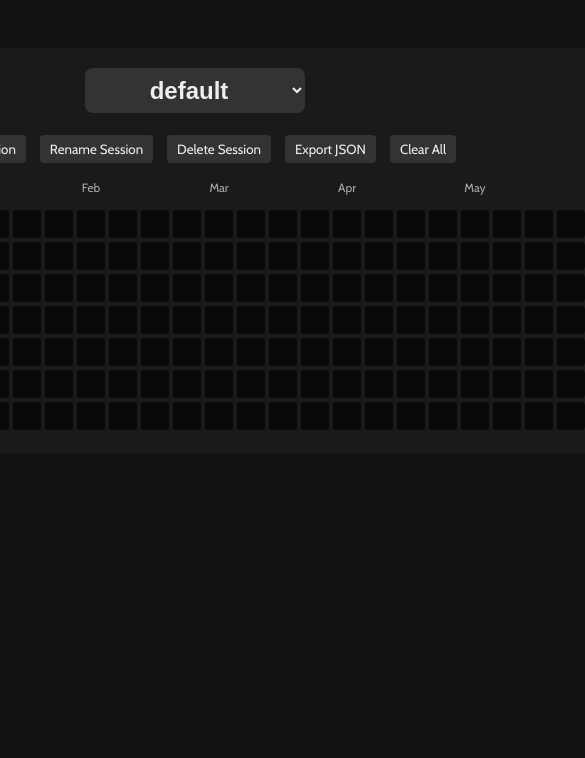
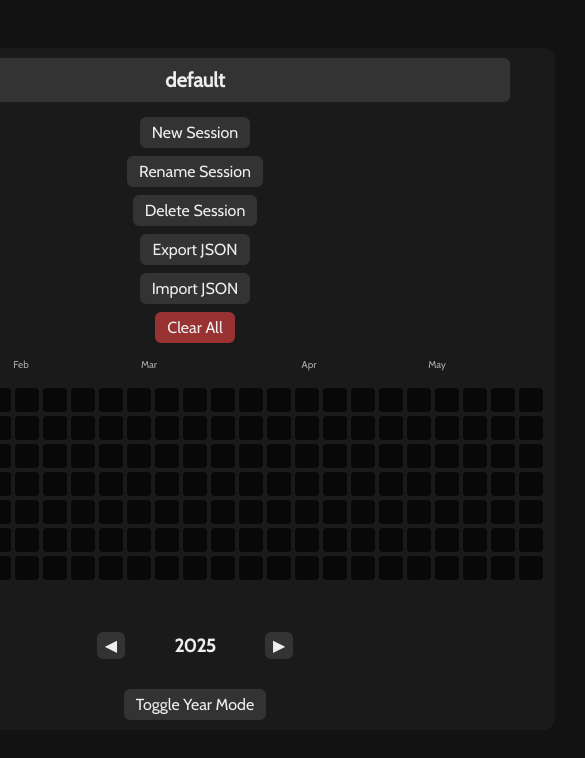
Before and after one commit to jan-olive/practice.tracker, a plain HTML site: page index.html in a window 390 px wide. Shown: the top 758 px of the page, 585 px wide, since content can reach past the window. Drawn offline with nearby package versions, Linux system fonts and the light colour scheme.

Commit message:
fixes and stuff

```diff
--- a/index.html
+++ b/index.html
@@ -5,8 +5,9 @@
 <title>Things Tracker</title>
 <link href="https://fonts.googleapis.com/css2?family=Cabin&display=swap" rel="stylesheet">
 <style>
+  * { font-family: 'Cabin', sans-serif; box-sizing: border-box; }
+
   body {
-    font-family: 'Cabin', sans-serif;
     background: #121212;
     color: #eee;
     display: flex;
@@ -14,108 +15,120 @@
     padding: 20px;
   }
 
-  button {
-    margin: 2px;
-    padding: 6px 10px;
-    background: #333;
-    color: #eee;
-    border: none;
-    border-radius: 4px;
-    cursor: pointer;
-    font-family: 'Cabin', sans-serif;
-  }
-  button:hover { background: #555; }
-
   .tracker-container {
-    margin: 20px auto;
+    margin: 20px;
     padding: 20px;
     background: #1a1a1a;
     border-radius: 12px;
     text-align: center;
+    min-width: 720px;
   }
 
-  .session-title {
-    font-size: 24px;
-    font-weight: bold;
-    text-align: center;
-    margin-bottom: 20px;
+  button {
+    background: #333;
+    color: #eee;
+    border: none;
+    border-radius: 6px;
+    padding: 6px 12px;
+    font-size: 16px;
+    cursor: pointer;
   }
-
-  #sessionSelect {
-    background:#333;
-    color:#eee;
-    border:none;
-    border-radius:8px;
-    padding:8px 12px;
-    font-size: 24px;
-    font-weight: bold;
-    text-align: center;
-    min-width: 220px;
-    text-align-last: center;
-  }
-  #sessionSelect:hover { background:#444; }
+  button:hover { background: #555; }
+  button.red { background: #993333; }
+  button.red:hover { background: #bb4444; }
 
   .controls {
     margin-bottom: 15px;
     display: flex;
     justify-content: center;
+    flex-wrap: wrap;
     gap: 10px;
-    flex-wrap: wrap;
   }
 
-  .graph-container { display: flex; justify-content: flex-start; align-items: flex-start; margin-top: 10px; overflow: hidden; }
-  .week-labels { display: flex; flex-direction: column; justify-content: flex-start; margin-right: 20px; }
-  .weekday { width: 28px; height: 28px; line-height: 28px; font-size: 12px; color: #aaa; text-align: right; margin-bottom: 4px; }
+  .graph-container { display: flex; margin-top: 10px; }
+  .week-labels { display: flex; flex-direction: column; margin-right: 12px; justify-content: flex-start; }
+  .weekday { height: 28px; line-height: 28px; font-size: 12px; color: #aaa; text-align: right; margin-bottom: 4px; }
   .graph { display: flex; gap: 4px; }
   .week { display: flex; flex-direction: column; gap: 4px; }
   .cell { width: 28px; height: 28px; border-radius: 4px; cursor: pointer; transition: transform 0.1s; position: relative; }
-  .cell:hover { transform: scale(1.2); z-index: 1; }
+  .cell:hover { transform: scale(1.2); z-index:1; }
 
-  .months { display: flex; margin-left: 42px; margin-bottom: 6px; font-size: 12px; color: #aaa; position: relative; width: fit-content; height: 20px; font-family: 'Cabin', sans-serif; }
+  .months { display: flex; margin-left: 38px; margin-bottom: 6px; font-size: 12px; color: #aaa; position: relative; width: fit-content; height: 20px; }
   .month-label { position: absolute; text-align: center; transform: translateX(-50%); }
+
+ /* Session Dropdown */
+.session-dropdown-wrapper { position: relative; display: flex; justify-content: center; margin-bottom: 15px; }
+.session-button { min-width: 400px; font-size: 24px; font-weight: bold; padding: 10px 16px; }
+.session-menu {
+  display: none;
+  position: absolute;
+  top: 100%;
+  left: 50%;
+  transform: translateX(-50%);
+  background: #222;
+  border-radius: 6px;
+  min-width: 400px;
+  text-align: center;
+  z-index: 50;
+  margin-top: 4px;
+}
+.session-menu div { padding: 10px 0; font-size: 18px; cursor: pointer; }
+.session-menu div:hover { background: #333; }
+
+
+  .year-switcher { margin-top: 20px; display: flex; justify-content: center; align-items: center; gap: 20px; flex-direction: column; }
+  .year-display { font-size: 18px; font-weight: bold; }
 
   .modal-bg {
     display: none;
-    position: fixed;
-    top:0; left:0; right:0; bottom:0;
+    position: fixed; top:0; left:0; right:0; bottom:0;
     background: rgba(0,0,0,0.7);
-    justify-content: center;
-    align-items: center;
-    z-index: 100;
+    justify-content: center; align-items: center; z-index: 100;
   }
   .modal {
-    background: #222;
-    padding: 20px;
-    border-radius: 8px;
-    text-align: center;
-    min-width: 250px;
+    background: #222; padding: 20px; border-radius: 8px; text-align: center; min-width: 250px;
   }
-  .modal button {
-    margin: 5px;
-    background: #444;
-    color: #eee;
-  }
-  .modal button:hover {
-    background: #666;
-  }
-  .modal input {
-    width: 80%;
-    padding: 6px 8px;
-    border-radius: 4px;
-    border: none;
-    margin-top: 10px;
-    background: #333;
-    color: #eee;
-  }
+  .modal button { margin: 5px; background: #444; color: #eee; }
+  .modal button:hover { background: #666; }
+  .modal input { width: 80%; padding: 6px 8px; border-radius: 4px; border: none; margin-top: 10px; background: #333; color:#eee; }
+
+    /* Mobile adjustments */
+  @media (max-width: 600px) {
+    .tracker-container {
+      padding: 10px;
+      width: 100%;
+      box-sizing: border-box;
+    }
+    .controls {
+      flex-direction: column;
+      gap: 8px;
+      align-items: center;
+    }
+    .session-button {
+      width: 90%;
+      font-size: 20px;
+    }
+    .graph-container {
+      overflow-x: auto;
+      margin-left: 0;
+    }
+    .week-labels {
+      margin-right: 8px;
+    }
+    .cell { width: 24px; height: 24px; }
+    .weekday { line-height: 24px; font-size: 11px; }
+    .month-label { font-size: 10px; }
+    .year-display { font-size: 16px; }
+
 </style>
 </head>
 <body>
 
 <div class="tracker-container">
 
-  <!-- Session Dropdown as Title -->
-  <div class="session-title">
-    <select id="sessionSelect"></select>
+  <div class="session-dropdown-wrapper">
+    <button id="sessionButton" class="session-button">default</button>
+    <div id="sessionMenu" class="session-menu"></div>
   </div>
 
   <div class="controls">
@@ -123,7 +136,9 @@
     <button id="renameSession">Rename Session</button>
     <button id="deleteSession">Delete Session</button>
     <button id="exportJSON">Export JSON</button>
-    <button id="clearAll">Clear All</button>
+    <input type="file" id="importFile" style="display:none" onchange="importJSON(event)">
+    <button onclick="document.getElementById('importFile').click()">Import JSON</button>
+    <button id="clearAll" class="red">Clear All</button>
   </div>
 
   <div class="months" id="monthLabels"></div>
@@ -140,9 +155,18 @@
     </div>
     <div id="graph" class="graph"></div>
   </div>
+
+  <div class="year-switcher">
+    <div style="display:flex; justify-content:center; align-items:center; gap:20px; font-size:18px; font-weight:bold;">
+      <button id="prevYear" style="padding:4px 8px;">◀</button>
+      <span id="yearLabel" style="min-width:100px; display:inline-block; text-align:center;">2025</span>
+      <button id="nextYear" style="padding:4px 8px;">▶</button>
+    </div>
+    <button id="toggleYearType" style="margin-top:10px;">Toggle Year Mode</button>
+  </div>
+
 </div>
 
-<!-- Custom Modal -->
 <div class="modal-bg" id="modalBg">
   <div class="modal" id="modalContent">
     <p id="modalMessage"></p>
@@ -156,181 +180,182 @@
 
 <script>
 const PALETTE = ['#080808','#002200','#004400','#008800','#00ff00'];
+let currentYear = 2025;
+let seasonalMode = false;
 
-function buildCalendar() {
-  const startMonth = new Date(2025,8,1);
-  const start = new Date(startMonth); start.setDate(start.getDate()-start.getDay());
-  const endMonth = new Date(2026,8,5);
-  const end = new Date(endMonth); end.setDate(end.getDate() + (6-end.getDay()));
+let sessions = JSON.parse(localStorage.getItem('sessions')||'{"default":{}}');
+let currentSession = localStorage.getItem('currentSession')||'default';
+if(!sessions[currentSession]) sessions[currentSession]={};
+if(!sessions[currentSession][currentYear]) sessions[currentSession][currentYear]={};
+let levels = sessions[currentSession][currentYear];
+let painting=false, eraseMode=false;
 
-  const days = [];
-  for(let d=new Date(start); d<=end; d.setDate(d.getDate()+1)) days.push(new Date(d));
-  const weeks = [];
-  for(let i=0;i<days.length;i+=7) weeks.push(days.slice(i,i+7));
+function saveLevels(){
+  sessions[currentSession][currentYear] = levels;
+  localStorage.setItem('sessions', JSON.stringify(sessions));
+  localStorage.setItem('currentSession', currentSession);
+}
+
+function fmt(date){ return date.toISOString().slice(0,10); }
+
+function buildCalendar(year){
+  const start = new Date(year,0,1); start.setDate(start.getDate()-start.getDay());
+  const end = new Date(year,11,31); end.setDate(end.getDate() + (6 - end.getDay()));
+  const days=[]; for(let d=new Date(start); d<=end; d.setDate(d.getDate()+1)) days.push(new Date(d));
+  const weeks=[]; for(let i=0;i<days.length;i+=7) weeks.push(days.slice(i,i+7));
   return weeks;
 }
 
-const graphDiv = document.getElementById('graph');
-const monthDiv = document.getElementById('monthLabels');
-let painting=false, eraseMode=false;
-
-function fmt(date){ return date.toISOString().slice(0,10); }
-
-let currentSession = 'default';
-let sessions = JSON.parse(localStorage.getItem('sessions')||'{"default":{}}');
-let levels = sessions[currentSession] || {};
-
-function saveLevels(){
-  sessions[currentSession] = levels;
-  localStorage.setItem('sessions', JSON.stringify(sessions));
+function buildSeasonalCalendar(year){
+  const start = new Date(year,8,1); start.setDate(start.getDate()-start.getDay());
+  const end = new Date(year+1,7,31); end.setDate(end.getDate() + (6-end.getDay()));
+  const days=[]; for(let d=new Date(start); d<=end; d.setDate(d.getDate()+1)) days.push(new Date(d));
+  const weeks=[]; for(let i=0;i<days.length;i+=7) weeks.push(days.slice(i,i+7));
+  return weeks;
 }
 
+function getWeeks(){ return seasonalMode ? buildSeasonalCalendar(currentYear) : buildCalendar(currentYear); }
+
+const graphDiv=document.getElementById('graph');
+const monthDiv=document.getElementById('monthLabels');
+
 function renderGraph(){
-  levels = sessions[currentSession] || {};
+  levels = sessions[currentSession][currentYear] || {};
   graphDiv.innerHTML=''; monthDiv.innerHTML='';
 
-  const weeks = buildCalendar();
-
-  // Month labels
-  const monthPositions = {};
-  weeks.forEach((week, colIndex)=>{
+  const weeks = getWeeks();
+  const monthPositions={};
+  weeks.forEach((week,colIndex)=>{
     week.forEach(day=>{
-      if(day < new Date(2025,8,1) || day > new Date(2026,8,5)) return;
-      const key = `${day.getFullYear()}-${day.getMonth()}`;
-      if(day.getDate()===1) monthPositions[key] = colIndex;
+      if(!seasonalMode && day.getFullYear()!==currentYear) return;
+      if(seasonalMode && ((day.getMonth()>=8 && day.getFullYear()!==currentYear) || (day.getMonth()<8 && day.getFullYear()!==currentYear+1))) return;
+      if(day.getDate()===1) monthPositions[`${day.getFullYear()}-${day.getMonth()}`]=colIndex;
     });
   });
 
-  const graphRect = graphDiv.getBoundingClientRect();
-  const monthRect = monthDiv.getBoundingClientRect();
-  const offset = graphRect.left - monthRect.left;
-
   for(const [key,col] of Object.entries(monthPositions)){
     const [y,m] = key.split('-');
-    if(parseInt(y)==2026 && parseInt(m)==8) continue;
-    const label = document.createElement('div');
+    const label=document.createElement('div');
     label.className='month-label';
-    label.style.left = `${offset + col*(28+4)+14}px`;
-    label.textContent = new Date(parseInt(y),parseInt(m)).toLocaleString('default',{month:'short'});
+    label.style.left=`${col*32 + 10}px`;
+    label.textContent=new Date(y,m).toLocaleString('default',{month:'short'});
     monthDiv.appendChild(label);
   }
 
   weeks.forEach(week=>{
-    const col = document.createElement('div'); col.className='week';
+    const col=document.createElement('div'); col.className='week';
     week.forEach(d=>{
-      const key = fmt(d);
-      const cell = document.createElement('div'); cell.className='cell';
-      const lvl = levels[key]||0;
-      cell.style.backgroundColor = PALETTE[lvl];
-      cell.title = `${key} - Level ${lvl}`;
-
-      const updateCell = (increment=true)=>{
-        if(increment){
-          levels[key]=(levels[key]||0)+1;
-          if(levels[key]>4) levels[key]=0;
-        } else {
-          levels[key]=0;
-        }
-        cell.style.backgroundColor = PALETTE[levels[key]];
-        cell.title = `${key} - Level ${levels[key]}`;
+      const key=fmt(d);
+      const cell=document.createElement('div'); cell.className='cell';
+      const lvl=levels[key]||0;
+      cell.style.backgroundColor=PALETTE[lvl];
+      cell.title=`${key} - Level ${lvl}`;
+      const updateCell=(increment=true)=>{
+        if(increment){ levels[key]=(levels[key]||0)+1; if(levels[key]>4) levels[key]=0; }
+        else{ levels[key]=0; }
+        cell.style.backgroundColor=PALETTE[levels[key]];
+        cell.title=`${key} - Level ${levels[key]}`;
         saveLevels();
       };
-
-      cell.onmousedown = e=>{
-        painting=true;
-        eraseMode = (e.button===2);
-        updateCell(!eraseMode);
-      };
-      cell.onmouseenter = e=>{ if(painting) updateCell(!eraseMode); };
-
+      cell.onmousedown=e=>{ painting=true; eraseMode=(e.button===2); updateCell(!eraseMode); };
+      cell.onmouseenter=e=>{ if(painting) updateCell(!eraseMode); };
       col.appendChild(cell);
     });
     graphDiv.appendChild(col);
   });
+
+  document.getElementById('yearLabel').textContent = seasonalMode ? `${currentYear} Sep → ${currentYear+1} Aug` : `${currentYear}`;
 }
 
 // Session dropdown
-const sessionSelect = document.getElementById('sessionSelect');
-function updateSessionSelect(){
-  sessionSelect.innerHTML='';
+const sessionButton = document.getElementById('sessionButton');
+const sessionMenu = document.getElementById('sessionMenu');
+
+function updateSessionMenu(){
+  sessionMenu.innerHTML='';
   for(const s of Object.keys(sessions)){
-    const opt = document.createElement('option');
-    opt.value=s; opt.textContent=s;
-    if(s===currentSession) opt.selected=true;
-    sessionSelect.appendChild(opt);
+    const div=document.createElement('div');
+    div.textContent=s;
+    div.onclick = ()=>{
+      currentSession=s;
+      sessionButton.textContent=s+'';
+      sessionMenu.style.display='none';
+      renderGraph();
+    };
+    sessionMenu.appendChild(div);
   }
 }
-updateSessionSelect();
-sessionSelect.onchange = ()=>{ currentSession = sessionSelect.value; renderGraph(); };
+updateSessionMenu();
+sessionButton.onclick = ()=>{
+  sessionMenu.style.display = (sessionMenu.style.display==='block')?'none':'block';
+};
 
 // Modal
-const modalBg = document.getElementById('modalBg');
-const modalMessage = document.getElementById('modalMessage');
-const modalInput = document.getElementById('modalInput');
-const modalYes = document.getElementById('modalYes');
-const modalCancel = document.getElementById('modalCancel');
+const modalBg=document.getElementById('modalBg');
+const modalMessage=document.getElementById('modalMessage');
+const modalInput=document.getElementById('modalInput');
+const modalYes=document.getElementById('modalYes');
+const modalCancel=document.getElementById('modalCancel');
 
-function showModal(message, input=false, callback){
-  modalMessage.textContent = message;
-  modalInput.style.display = input ? 'block':'none';
-  modalInput.value = input ? currentSession :'';
+function showModal(message,input=false,callback){
+  modalMessage.textContent=message;
+  modalInput.style.display=input?'block':'none';
+  modalInput.value=input?currentSession:'';
   modalBg.style.display='flex';
   if(input) modalInput.focus();
-  modalYes.onclick = ()=>{
-    const val = input ? modalInput.value.trim() : true;
-    if(input && !val) return;
-    modalBg.style.display='none';
-    callback(val);
-  };
-  modalCancel.onclick = ()=>{ modalBg.style.display='none'; };
+  modalYes.onclick=()=>{ const val=input?modalInput.value.trim():true; if(input && !val) return; modalBg.style.display='none'; callback(val); };
+  modalCancel.onclick=()=>{ modalBg.style.display='none'; };
 }
 
 // Buttons
-document.getElementById('newSession').onclick = ()=>{
-  showModal("Enter new session name:", true, (name)=>{
-    if(sessions[name]) { alert("Session exists!"); return; }
-    sessions[name]={}; currentSession=name;
-    saveLevels(); updateSessionSelect(); renderGraph();
+document.getElementById('newSession').onclick=()=>{ showModal("Enter new session name:",true,(name)=>{
+  if(sessions[name]){ alert("Session exists!"); return; }
+  sessions[name]={}; currentSession=name; saveLevels(); updateSessionMenu(); sessionButton.textContent=name+''; renderGraph();
+}); };
+
+document.getElementById('renameSession').onclick=()=>{ showModal("Rename current session:",true,(name)=>{
+  if(name===currentSession) return;
+  if(sessions[name]){ alert("Session exists!"); return; }
+  sessions[name]=sessions[currentSession]; delete sessions[currentSession]; currentSession=name;
+  saveLevels(); updateSessionMenu(); sessionButton.textContent=name+''; renderGraph();
+}); };
+
+document.getElementById('deleteSession').onclick=()=>{
+  if(Object.keys(sessions).length<=1){ alert("Cannot delete the last session!"); return; }
+  showModal(`Delete session "${currentSession}"?`,false,()=>{
+    delete sessions[currentSession]; currentSession=Object.keys(sessions)[0]; saveLevels(); updateSessionMenu(); sessionButton.textContent=currentSession+''; renderGraph();
   });
 };
 
-document.getElementById('renameSession').onclick = ()=>{
-  showModal("Rename current session:", true, (name)=>{
-    if(name===currentSession) return;
-    if(sessions[name]) { alert("Session exists!"); return; }
-    sessions[name]=sessions[currentSession];
-    delete sessions[currentSession];
-    currentSession=name;
-    saveLevels(); updateSessionSelect(); renderGraph();
-  });
-};
-
-document.getElementById('deleteSession').onclick = ()=>{
-  if(Object.keys(sessions).length<=1){ alert("Cannot delete the last session!"); return; }
-  showModal(`Delete session "${currentSession}"?`, false, ()=>{
-    delete sessions[currentSession];
-    currentSession = Object.keys(sessions)[0];
-    saveLevels(); updateSessionSelect(); renderGraph();
-  });
-};
-
-document.getElementById('exportJSON').onclick = ()=>{
-  const blob = new Blob([JSON.stringify(levels,null,2)],{type:'application/json'});
-  const a=document.createElement('a');
-  a.href=URL.createObjectURL(blob);
-  a.download=`contrib-${currentSession}.json`;
-  a.click();
+document.getElementById('exportJSON').onclick=()=>{
+  const blob=new Blob([JSON.stringify(levels,null,2)],{type:'application/json'});
+  const a=document.createElement('a'); a.href=URL.createObjectURL(blob);
+  a.download=`tracker-${currentSession}.json`; a.click();
   URL.revokeObjectURL(a.href);
 };
 
-document.getElementById('clearAll').onclick = ()=>{
-  showModal("Are you sure you want to clear all levels?", false, ()=>{
+function importJSON(e){
+  const file=e.target.files[0]; if(!file) return;
+  const reader=new FileReader();
+  reader.onload=function(ev){
+    try{ const data=JSON.parse(ev.target.result); levels=data; saveLevels(); renderGraph(); }
+    catch(err){ alert("Invalid JSON"); }
+  };
+  reader.readAsText(file);
+}
+
+document.getElementById('clearAll').onclick=()=>{
+  showModal("Are you sure you want to clear all levels?",false,()=>{
     levels={}; saveLevels(); renderGraph();
   });
 };
 
-window.onmouseup = ()=>painting=false;
-window.oncontextmenu = e=>e.preventDefault();
+document.getElementById('toggleYearType').onclick=()=>{ seasonalMode=!seasonalMode; renderGraph(); };
+document.getElementById('prevYear').onclick=()=>{ currentYear--; renderGraph(); };
+document.getElementById('nextYear').onclick=()=>{ currentYear++; renderGraph(); };
+
+window.onmouseup=()=>painting=false;
+window.oncontextmenu=e=>e.preventDefault();
 
 renderGraph();
 </script>
```
